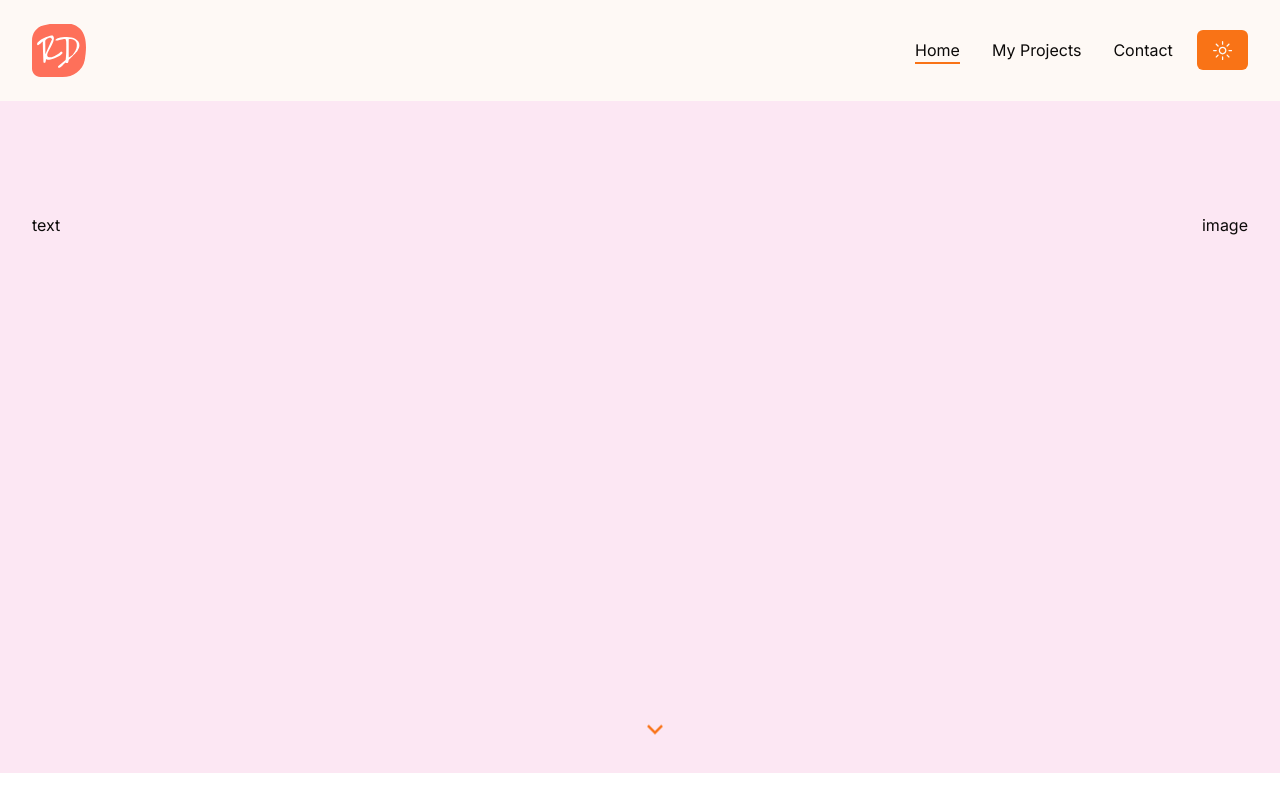
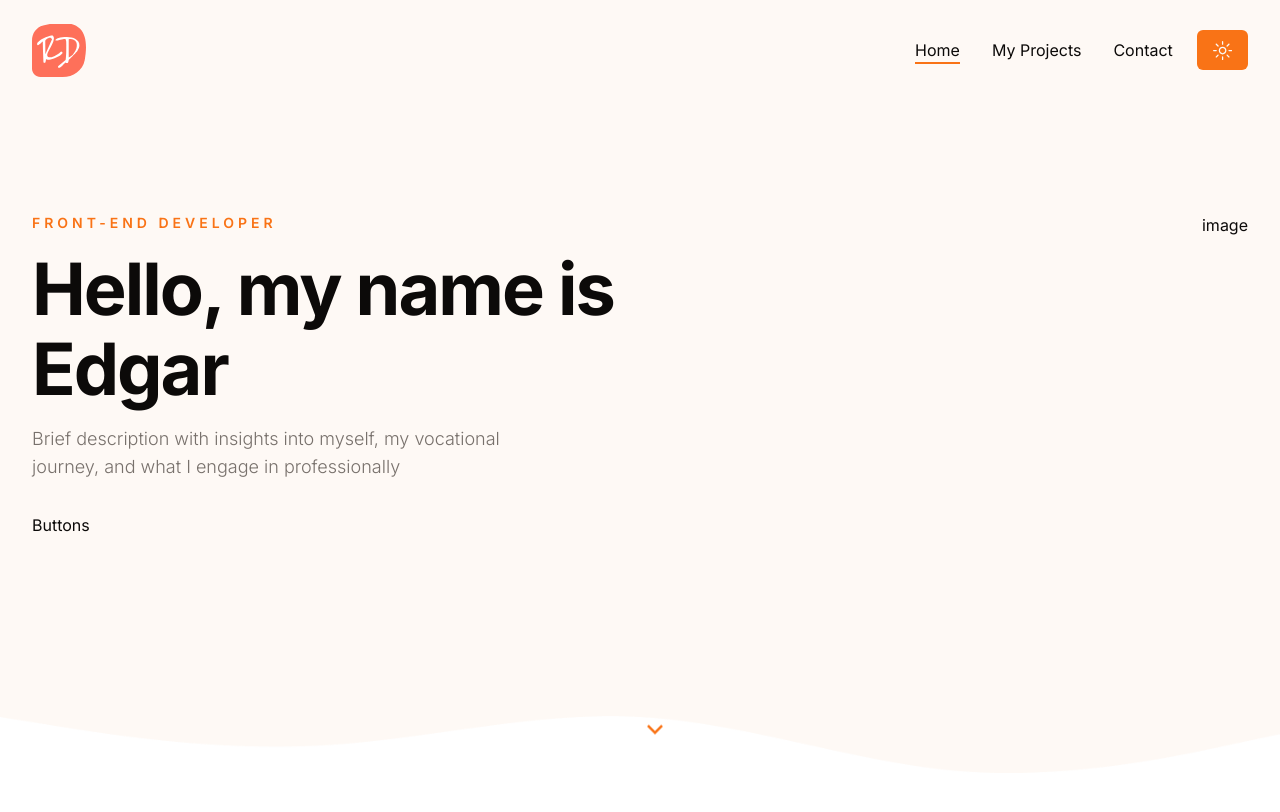
Before and after one commit to edgarespinoza7/edgarespinoza7.github.io, a Next.js app: page / in a window 1280 px wide. Shown: the top 812 px of the page. Built offline with nearby package versions, Linux system fonts and the light colour scheme.

Commit message:
15 commit -added copy in the Hero section and style- OK

```diff
--- a/app/globals.css
+++ b/app/globals.css
@@ -57,7 +57,16 @@
   * {
     @apply border-border;
   }
+
   body {
     @apply bg-background text-foreground;
   }
 }
+
+.h1 {
+  @apply text-6xl xl:text-[72px] xl:leading-[80px] tracking-[-2px] font-bold;
+}
+
+.subtitle {
+  @apply text-muted-foreground text-lg mb-8 font-light;
+}
--- a/components/Hero.jsx
+++ b/components/Hero.jsx
@@ -16,14 +16,21 @@
 
 const Hero = () => {
     return (
-        <section className="py-12 xl:py-24 h-[84vh] xl:pt-28 bg-pink-100">
+        <section className="py-12 xl:py-24 h-[84vh] xl:pt-28 bg-hero bg-no-repeat bg-bottom bg-cover dark:bg-none">
             <div className="container mx-auto">
                 <div className="flex justify-between gap-x-8">
-                    <div>text</div>
-                    <div>image</div>
+                    <div className="flex max-w-[600px] flex-col justify-center mx-auto xl:mx-0 text-center xl:text-left">
+                        <div className="text-sm uppercase font-semibold mb-4 text-primary tracking-[4px]">Front-End Developer</div>
+                        <h1 className="h1 mb-4">Hello, my name is Edgar</h1>
+                        <p className="subtitle max-w-[490px] mx-auto xl:mx-0">
+                            Brief description with insights into myself, my vocational journey, and what I engage in professionally
+                        </p>
+                        <div>Buttons</div>
+                    </div>
+                    <div className="hidden xl:flex relative">image</div>
                 </div>
                 <div className="hidden md:flex absolute left-2/4 bottom-44 xl:bottom-12 animate-bounce">
-                    <RiArrowDownSLine className="text-3xl text-primary"/>
+                    <RiArrowDownSLine className="text-3xl text-primary" />
                 </div>
             </div>
         </section>
--- a/tailwind.config.js
+++ b/tailwind.config.js
@@ -71,9 +71,9 @@
         "accordion-down": "accordion-down 0.2s ease-out",
         "accordion-up": "accordion-up 0.2s ease-out",
       },
-      /*backgroundImage: {
+      backgroundImage: {
         hero: "url(/hero/hero-bg.png)",
-      },*/
+      },
     },
   },
   plugins: [require("tailwindcss-animate")],
```
